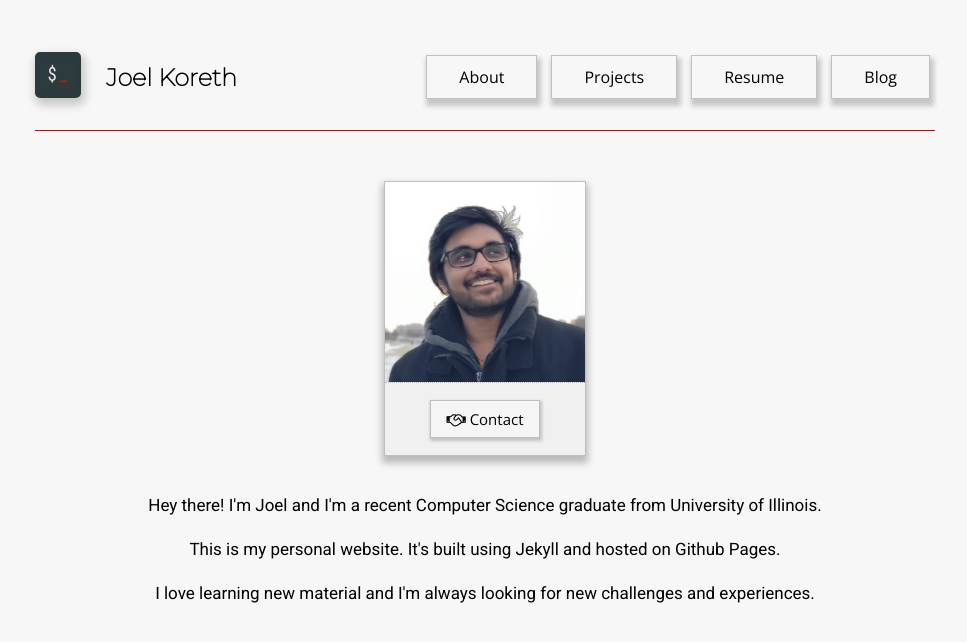
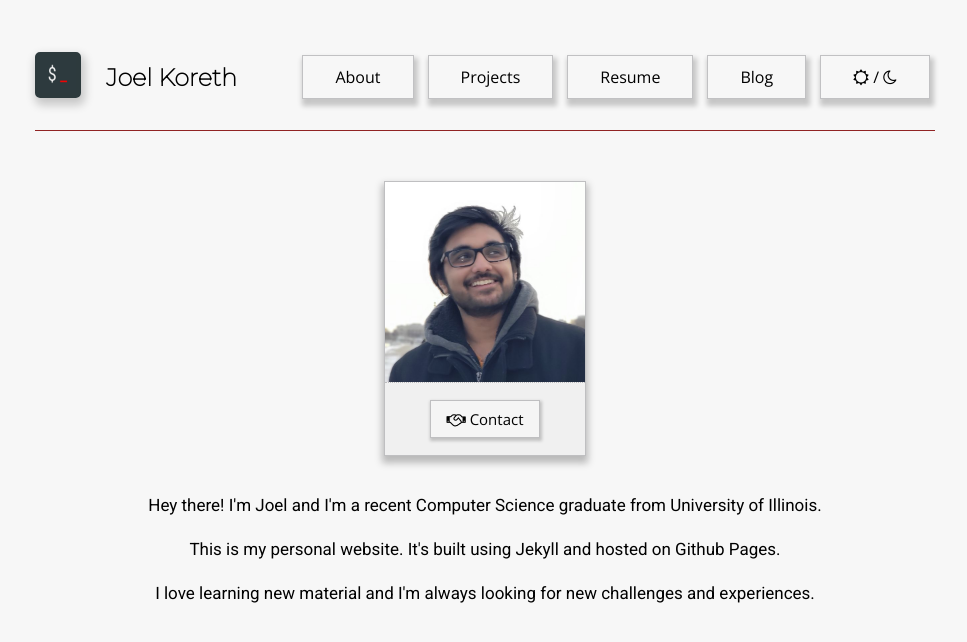
Before and after one commit to j-koreth/j-koreth.github.io, a Jekyll site: the page built from index.html, in a window 1280 px wide. Shown: the top 642 px of the page, without its empty margins (155-1122 px from the left). Built offline with Jekyll 4.4.1, drawn with Linux system fonts in a browser that asks for light colours.

Commit message:
White/Black Toggle

```diff
--- a/_includes/navigation.html
+++ b/_includes/navigation.html
@@ -6,7 +6,6 @@
       </a>
       <h1 id="name">Joel Koreth</h1>
     </div>
-
     <div href="javascript:void(0);" class="icon" onclick="hamburgerBun(this)">
       <div id="bar1"></div>
       <div id="bar2"></div>
@@ -16,6 +15,11 @@
       {% for item in site.data.navigation %}
         <a href="{{ item.link }}" {% if page.url == item.link %} class="current"{% endif %}> {{ item.name }} </a>
       {% endfor %}
+      <a onclick="toggleTheme()">
+        <i class="fa fa-sun-o" aria-hidden="true"></i>
+        /
+        <i class="fa fa-moon-o" aria-hidden="true"></i>
+      </a>
     </div>
   </nav>
   <br>
--- a/_layouts/default.html
+++ b/_layouts/default.html
@@ -10,6 +10,65 @@
     <link rel="stylesheet" href="{{'/assets/css/styles.css' | relative_url}} ">
     <meta name="viewport" content="width=device-width, initial-scale=1.0">
     <meta name="description" content="Joel Koreth's personal website">
+
+    <script>
+      function setWhiteTheme(){
+        console.log("White");
+        document.body.style.setProperty('--main-bg-color', '#f7f7f7');
+        document.body.style.setProperty('--secondary-bg-color', 'rgb(245, 245, 245)');
+        document.body.style.setProperty('--tertiary-bg-color', '#f0f0f0');
+        document.body.style.setProperty('--main-text-color', '#000000FF');
+        document.body.style.setProperty('--secondary-text-color', '#3C3C4399');
+        document.body.style.setProperty('--tertiary-text-color', '#3C3C434D');
+        document.body.style.setProperty('--separator-color', '#3C3C434A');
+        document.body.style.setProperty('--shadow-colors', '0, 0, 0');
+        localStorage.setItem("theme", "white");
+      }
+
+      function setDarkTheme(){
+          console.log("Black");
+          document.body.style.setProperty('--main-bg-color', '#000000FF');
+          document.body.style.setProperty('--secondary-bg-color', '#1C1C1EFF');
+          document.body.style.setProperty('--tertiary-bg-color', '#2C2C2EFF');
+          document.body.style.setProperty('--main-text-color', '#FFFFFFFF');
+          document.body.style.setProperty('--secondary-text-color', '#EBEBF599');
+          document.body.style.setProperty('--tertiary-text-color', '#EBEBF54D');
+          document.body.style.setProperty('--separator-color', '#54545899');
+          document.body.style.setProperty('--shadow-colors', ' 83, 83, 83');
+
+          localStorage.setItem("theme", "dark");
+      }
+
+      function toggleTheme() {
+        var style = getComputedStyle(document.body);
+        console.log(style.getPropertyValue('--main-bg-color'));
+        var bg = style.getPropertyValue('--main-bg-color');
+
+        if(bg == "#f7f7f7"){
+            setDarkTheme();
+        }
+        else{
+            setWhiteTheme();
+        }
+      }
+    </script>
+
+    <script>
+      function load() {
+        console.log("load event detected!");
+        const currentTheme = localStorage.getItem("theme");
+
+        if(currentTheme == "dark"){
+          console.log("Dark theme detected!");
+          setDarkTheme();
+        }
+        else{
+          console.log("White theme detected!");
+          setWhiteTheme();
+        }
+      }
+      window.onload = load;
+    </script>
 
     <script>
       function hamburgerBun(hamburgerBunInput) {
--- a/_sass/main.scss
+++ b/_sass/main.scss
@@ -9,12 +9,8 @@
   --shadow-colors: 0, 0, 0;
 }
 
-a {
-  color: inherit;
-}
-
 @media (prefers-color-scheme: dark) {
-	:root {
+  :root {
     --main-bg-color: #000000FF;
     --secondary-bg-color: #1C1C1EFF;
     --tertiary-bg-color: #2C2C2EFF;
@@ -24,6 +20,10 @@ a {
     --separator-color: #54545899;
     --shadow-colors: 83, 83, 83;
 	}
+}
+
+a {
+  color: inherit;
 }
 
 body {
```
Also changed, not shown: 15 other files.
